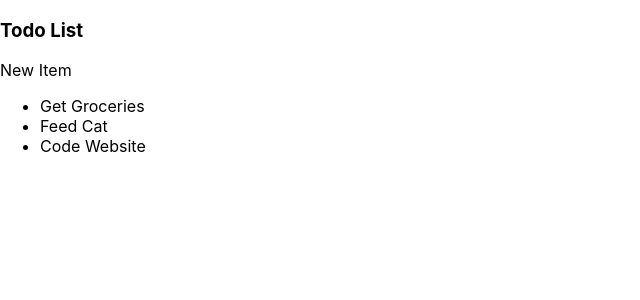
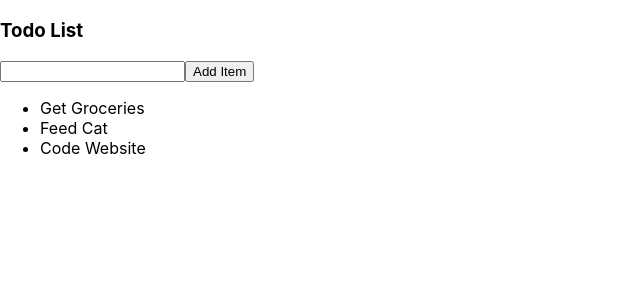
Before and after one commit to hentschellj/todo-list, a React (Create React App) app: page / in a window 1280 px wide. Shown: the top 300 px of the page, without its empty margins (0-640 px from the left). Built offline with nearby package versions, Linux system fonts and the light colour scheme.

Commit message:
Created basic input field

```diff
--- a/src/components/NewItem.js
+++ b/src/components/NewItem.js
@@ -1,9 +1,28 @@
 import React from 'react'
 
 export default class NewItem extends React.Component {
+  constructor() {
+    super()
+    this.state = {
+      text: ''
+    }
+
+    this.updateText = this.updateText.bind(this);
+  }
+
+  updateText(e) {
+    this.setState({
+      text: e.target.value
+    })
+  }
+
   render() {
     return (
-      <div>New Item</div>
+      <div>
+        {this.state.text}
+        <input onChange={this.updateText} type="text" />
+        <button>Add Item</button>
+      </div>
     )
   }
 }
```
